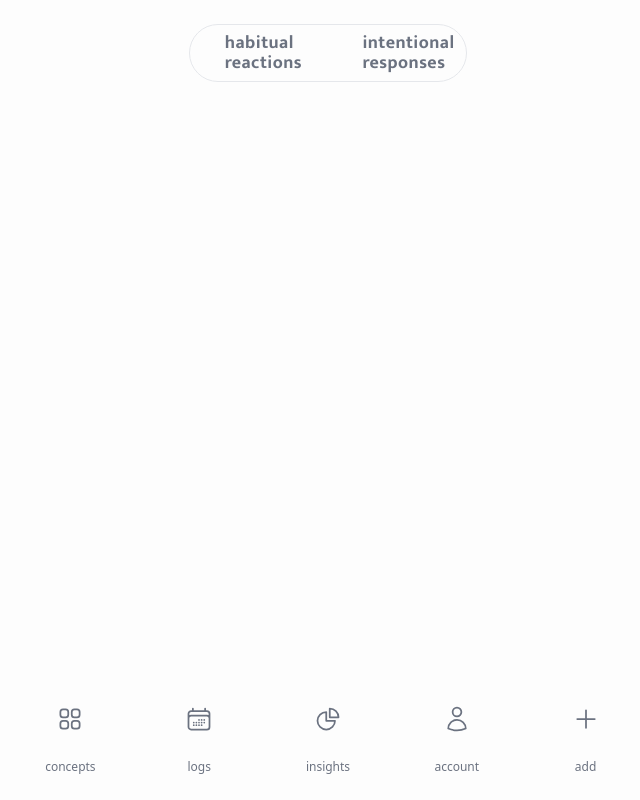
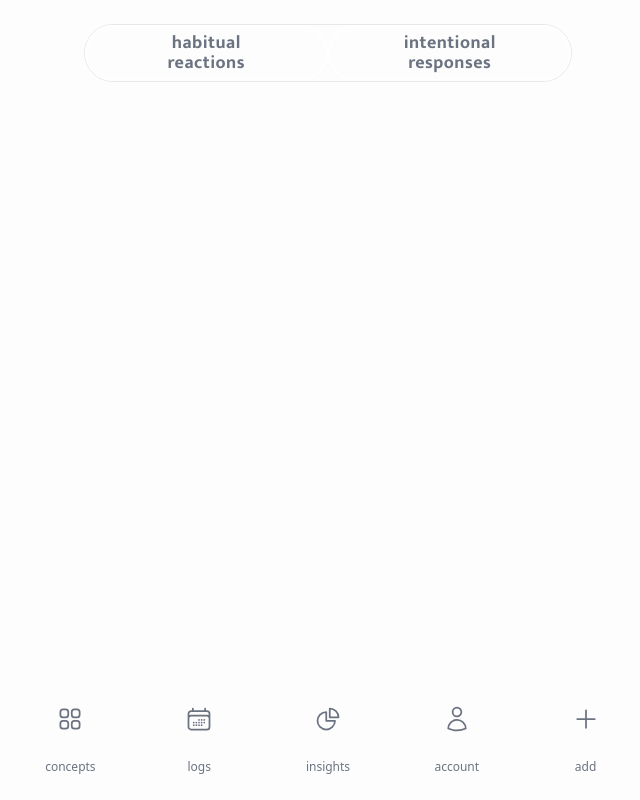
Before and after one commit to josephrmartinez/reactionsjournal, a React (Vite) app: page /reactionsjournal/concepts in a window 1280 px wide. Shown: the whole page, without its empty margins (312-952 px from the left). Built offline with nearby package versions, Linux system fonts and the light colour scheme.

Commit message:
Fix bug with text align on navlink

```diff
--- a/src/routes/concepts.jsx
+++ b/src/routes/concepts.jsx
@@ -7,22 +7,22 @@ import { Outlet } from "react-router-dom";
 export default function Concepts() {
 
     return (
-        <div >
-            <nav className="">
-                <ul className="flex flex-row w-10/12 mx-auto items-center border rounded-full justify-between">
+        <div className="w-11/12">
+            <nav className="w-10/12 mx-auto">
+                <ul className="flex flex-row w-full items-center border rounded-full justify-between">
                 <NavLink
                     to={`/reactionsjournal/concepts/reactions`}
                     end
                     className={({ isActive }) =>
-                        `transition-all cursor-pointer w-1/2 h-14 rounded-full flex flex-col items-center justify-center ${isActive ? `border-2 border-green-700 text-gray-700` : `border-none text-gray-500` }`}>
-                    <div className={`transition-all text-lg text-center leading-5 font-mukta font-bold tracking-wide h-10 w-6/12`}>habitual reactions</div>
+                        `transition-all cursor-pointer w-1/2 h-14 rounded-full flex flex-col items-center justify-center ${isActive ? `border-2 border-green-700 text-gray-700` : `border-2 border-white text-gray-500` }`}>
+                    <div className='transition-all text-lg text-center leading-5 font-mukta font-bold tracking-wide h-10 w-1/2 flex flex-col items-center'><div>habitual</div><div>reactions</div></div>
                 </NavLink>
                 <NavLink
                     to={`/reactionsjournal/concepts/responses`}
                     end
                     className={({ isActive }) =>
-                        `transition-all cursor-pointer w-1/2 h-14 rounded-full flex flex-col items-center justify-center ${isActive ? `border-2 border-green-700 text-gray-700` : `border-none text-gray-500` }`}>
-                    <div className={`transition-all text-lg text-center leading-5 font-mukta font-bold tracking-wide h-10 w-6/12`}>intentional responses</div>
+                        `transition-all cursor-pointer w-1/2 h-14 rounded-full flex flex-col items-center justify-center ${isActive ? `border-2 border-green-700 text-gray-700` : `border-2 border-white text-gray-500` }`}>
+                    <div className='transition-all text-lg text-center leading-5 font-mukta font-bold tracking-wide h-10 w-1/2 flex flex-col items-center'><div>intentional</div><div>responses</div></div>
                 </NavLink>
             </ul>
             </nav>
```
